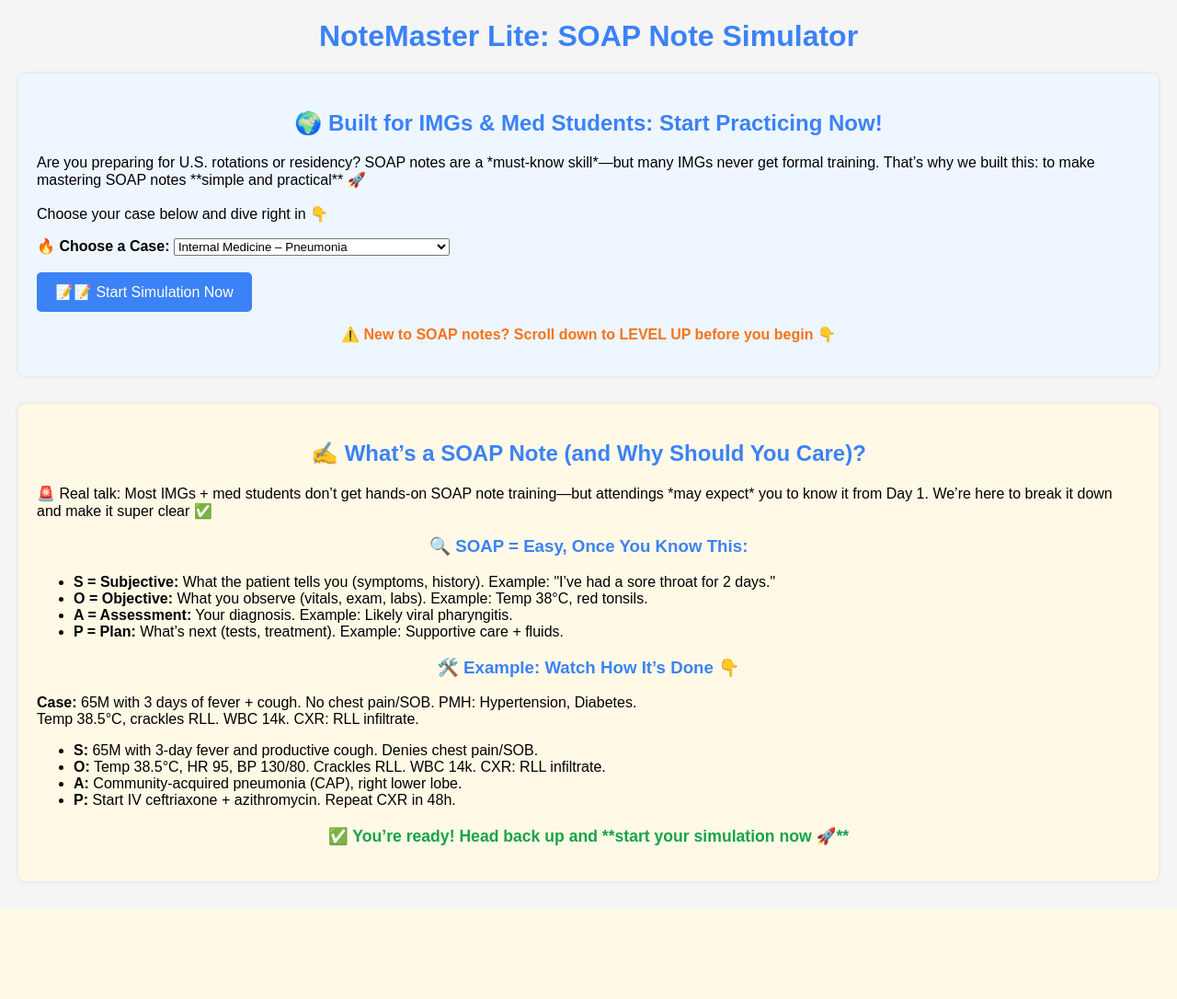
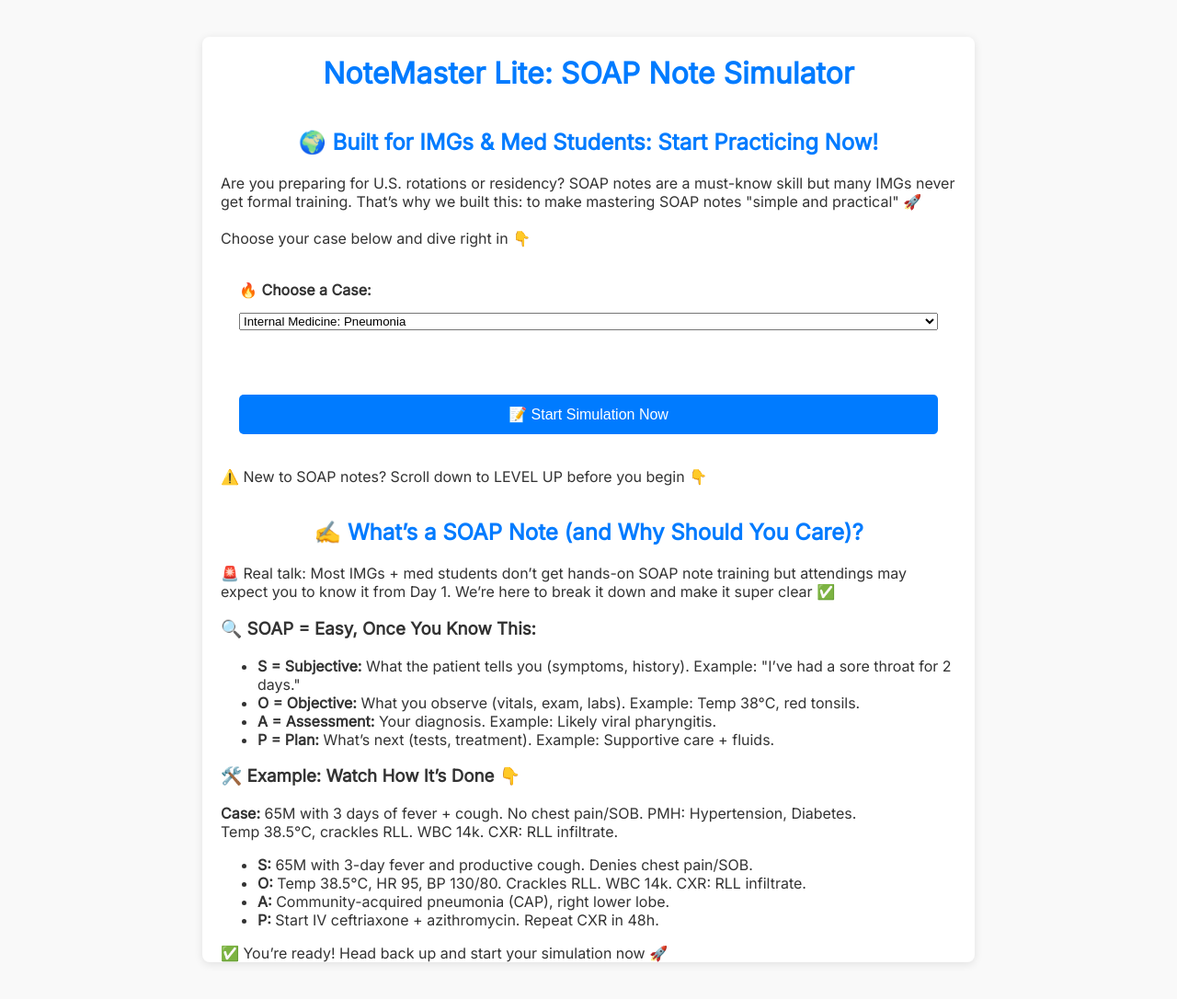
Before and after one commit to VitragTejani/notemaster-lite, a Flask app: page / in a window 1280 px wide. Shown: the whole page at 92% size. Before the commit the page ends 988 px from the top, so only its background shows below. Run offline with Flask 3, Linux system fonts and the light colour scheme.

Commit message:
Add remove_dashes filter and update templates to clean UI text

```diff
--- a/app.py
+++ b/app.py
@@ -72,7 +72,7 @@ def simulate():
                 "objective": "Temp 37°C, mild suprapubic tenderness. UA: +LE, +nitrites. (Key exam + labs.)",
                 "assessment": "Uncomplicated lower UTI. (Specific diagnosis.)",
                 "plan": "Nitrofurantoin 100 mg BID x5 days. Increase fluids. (Simple treatment plan.)",
-                "pro_tip": "Example: \"25F with dysuria, UA positive—UTI confirmed. Starting nitrofurantoin.\""
+                "pro_tip": "Example: \"25F with dysuria, UA positive - UTI confirmed. Starting nitrofurantoin.\""
             }
         },
         "appendicitis": {
@@ -90,7 +90,7 @@ def simulate():
                 "objective": "Temp 38°C, RLQ tenderness + guarding. WBC 13.5k. (Key findings.)",
                 "assessment": "Suspected acute appendicitis. (Direct diagnosis.)",
                 "plan": "NPO, IV fluids, analgesia, surgical consult, CT abdomen. (Management steps.)",
-                "pro_tip": "Example: \"20M with RLQ pain, guarding, WBC high—likely appendicitis. Consult surgery, prepping CT.\""
+                "pro_tip": "Example: \"20M with RLQ pain, guarding, WBC high likely appendicitis. Consult surgery, prepping CT.\""
             }
         },
         "peds_rash": {
@@ -146,3 +146,9 @@ def simulate():
 
 if __name__ == '__main__':
     app.run(debug=True)
+
+@app.template_filter('remove_dashes')
+def remove_dashes(s):
+    if not isinstance(s, str):
+        return s
+    return s.replace('-', '').replace('–', '').replace('—', '')
--- a/static/styles.css
+++ b/static/styles.css
@@ -1,129 +1,78 @@
+/* Import a clean font */
+@import url('https://fonts.googleapis.com/css2?family=Inter&display=swap');
+
 body {
-    font-family: Arial, sans-serif;
-    background-color: #f5f5f5;
-    margin: 20px;
+    font-family: 'Inter', sans-serif;
+    background-color: #f9f9f9;
+    color: #333;
+    margin: 0;
+    padding: 0;
 }
 
-h1, h2, h3 {
-    text-align: center;
-    color: #3b82f6;
+/* Center container */
+.container {
+    max-width: 800px;
+    margin: 40px auto;
+    padding: 0 20px;
+    background: white;
+    border-radius: 8px;
+    box-shadow: 0 2px 10px rgba(0, 0, 0, 0.1);
 }
 
-.practice-box, .intro-box, .case-box, .model-answer {
-    background: #eef6ff;
-    padding: 20px;
-    border-radius: 8px;
-    margin-bottom: 30px;
-    box-shadow: 0 0 5px rgba(0,0,0,0.1);
+/* Headings */
+h1, h2 {
+    text-align: center;
+    margin-top: 0;
+    padding-top: 20px;
+    color: #007bff;
 }
 
-.intro-box {
-    background: #fff9e6;
-}
-
-.case-box {
-    background: #e8f4ff;
-}
-
-.model-answer {
-    background: #f0fdf4;
-    border-left: 5px solid #22c55e;
-    margin-top: 30px;
-}
-
-label {
-    font-weight: bold;
+/* Form and textarea */
+form {
+    display: flex;
+    flex-direction: column;
+    gap: 15px;
+    padding: 20px;
 }
 
 textarea {
     width: 100%;
-    height: 100px;
-    padding: 8px;
-    margin-bottom: 20px;
+    padding: 15px;
     border: 1px solid #ccc;
     border-radius: 5px;
-    font-family: Arial, sans-serif;
+    resize: vertical;
+    min-height: 150px;
+    font-size: 1rem;
 }
 
+/* Buttons */
 button {
-    background-color: #3b82f6;
+    background-color: #007bff;
     color: white;
     padding: 12px 20px;
     border: none;
     border-radius: 5px;
+    font-size: 1rem;
     cursor: pointer;
-    font-size: 16px;
-    display: inline-flex;
-    align-items: center;
+    transition: background-color 0.3s ease;
 }
 
 button:hover {
-    background-color: #2563eb;
+    background-color: #0056b3;
 }
 
-button:before {
-    content: '📝 ';
+/* Section spacing */
+.section {
+    padding: 20px;
+    margin: 20px 0;
 }
 
-.hint {
-    background-color: #fff3cd;
-    padding: 6px 10px;
-    border-left: 4px solid #ffc107;
-    font-size: 0.9em;
-    font-style: italic;
-    margin-bottom: 10px;
-    display: block;
-    border-radius: 4px;
-    color: #856404;
-}
+/* Responsive tweaks */
+@media (max-width: 600px) {
+    h1 {
+        font-size: 1.5rem;
+    }
 
-.model-section {
-    background: #ffffff;
-    border-radius: 6px;
-    padding: 15px;
-    margin-bottom: 15px;
-    box-shadow: 0 0 3px rgba(0,0,0,0.05);
-}
-
-.model-section h4 {
-    margin-top: 0;
-    font-size: 1.1em;
-    display: flex;
-    align-items: center;
-}
-
-.model-section h4 span {
-    margin-right: 8px;
-}
-
-.closing-msg {
-    text-align: center;
-    font-weight: bold;
-    margin-top: 20px;
-    color: #16a34a;
-    font-size: 1.1em;
-}
-
-.level-up-msg {
-    color: #f97316;
-    text-align: center;
-    margin-top: 15px;
-    font-weight: bold;
-}
-
-/* Make Hints near form labels smaller and clear */
-.form-group {
-    margin-bottom: 20px;
-}
-
-.form-group label {
-    font-weight: bold;
-    display: block;
-    margin-bottom: 5px;
-}
-
-/* Mobile tweaks */
-@media (max-width: 600px) {
     button {
         width: 100%;
     }
--- a/templates/index.html
+++ b/templates/index.html
@@ -6,26 +6,28 @@
     <link rel="stylesheet" href="{{ url_for('static', filename='styles.css') }}">
 </head>
 <body>
+    <div class="container">
+
         <h1>NoteMaster Lite: SOAP Note Simulator</h1>
 
         <!-- 🚀 Simulation Section -->
         <div class="practice-box">
             <h2>🌍 Built for IMGs & Med Students: Start Practicing Now!</h2>
             <p>
-            Are you preparing for U.S. rotations or residency? SOAP notes are a *must-know skill*—but many IMGs never get formal training.
-            That’s why we built this: to make mastering SOAP notes **simple and practical** 🚀<br><br>
+                Are you preparing for U.S. rotations or residency? SOAP notes are a must-know skill but many IMGs never get formal training.
+                That’s why we built this: to make mastering SOAP notes "simple and practical" 🚀<br><br>
                 Choose your case below and dive right in 👇
             </p>
 
             <form action="{{ url_for('simulate') }}" method="GET">
                 <label for="case">🔥 <strong>Choose a Case:</strong></label>
                 <select id="case" name="case" required>
-    <option value="pneumonia">Internal Medicine – Pneumonia</option>
-    <option value="hypertension">Internal Medicine – Hypertension Follow-Up</option>
-    <option value="uti">Family Medicine – Urinary Tract Infection</option>
-    <option value="appendicitis">Emergency Medicine – Suspected Appendicitis</option>
-    <option value="peds_rash">Pediatrics – Fever + Rash</option>
-    <option value="depression">Psychiatry – Depression Evaluation</option>
+                    <option value="pneumonia">Internal Medicine: Pneumonia</option>
+                    <option value="hypertension">Internal Medicine: Hypertension Follow-Up</option>
+                    <option value="uti">Family Medicine: Urinary Tract Infection</option>
+                    <option value="appendicitis">Emergency Medicine: Suspected Appendicitis</option>
+                    <option value="peds_rash">Pediatrics: Fever + Rash</option>
+                    <option value="depression">Psychiatry: Depression Evaluation</option>
                 </select>
                 <br><br>
                 <button type="submit">📝 Start Simulation Now</button>
@@ -38,7 +40,7 @@
         <div class="intro-box">
             <h2>✍️ What’s a SOAP Note (and Why Should You Care)?</h2>
             <p>
-            🚨 Real talk: Most IMGs + med students don’t get hands-on SOAP note training—but attendings *may expect* you to know it from Day 1.
+                🚨 Real talk: Most IMGs + med students don’t get hands-on SOAP note training but attendings may expect you to know it from Day 1.
                 We’re here to break it down and make it super clear ✅
             </p>
 
@@ -63,8 +65,10 @@
             </ul>
 
             <p class="closing-msg">
-            ✅ You’re ready! Head back up and **start your simulation now 🚀**
+                ✅ You’re ready! Head back up and start your simulation now 🚀
             </p>
         </div>
+
+    </div> <!-- ✅ End of container -->
 </body>
 </html>
--- a/templates/soap_note.html
+++ b/templates/soap_note.html
@@ -6,6 +6,8 @@
     <link rel="stylesheet" href="{{ url_for('static', filename='styles.css') }}">
 </head>
 <body>
+
+    <div class="container">
 
         <h1>📝 SOAP Note Simulation: {{ case.title }}</h1>
 
@@ -72,5 +74,7 @@
         </div>
         {% endif %}
 
+    </div> <!-- ✅ End of container -->
+
 </body>
 </html>
```
Lines whose indentation alone changed are shown as unchanged.
